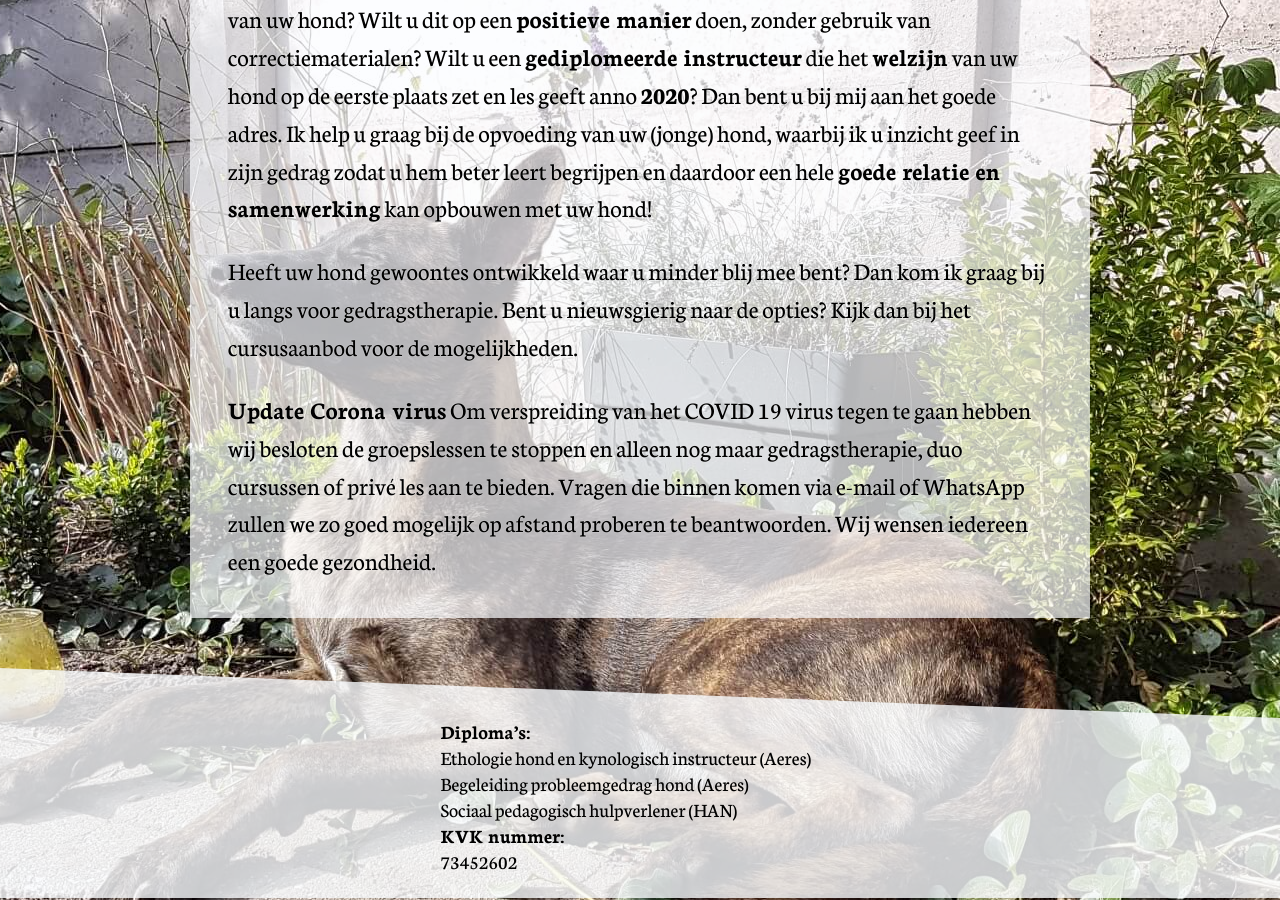
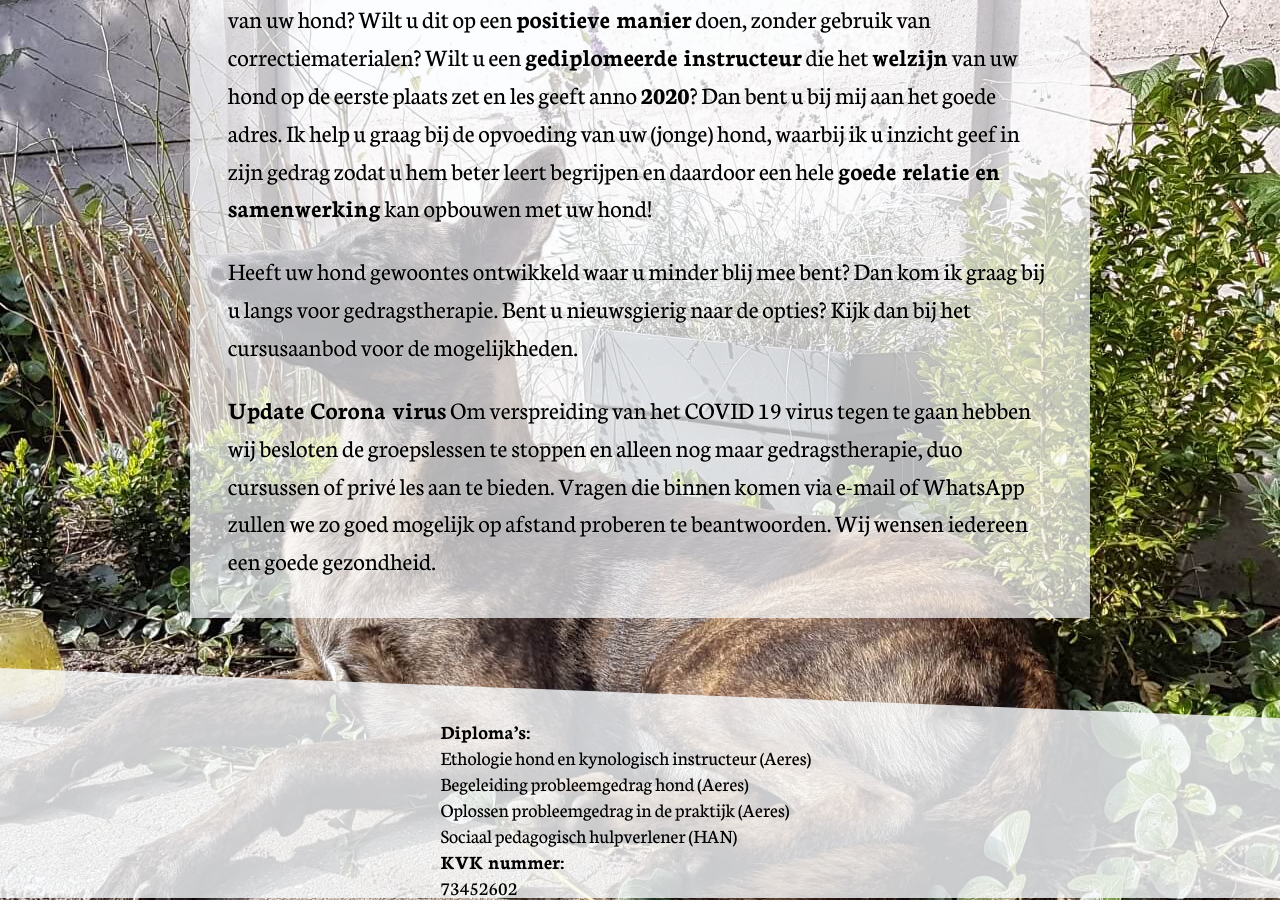
Before and after one commit to UniQdogs/info, a Jekyll site: the page built from pages/home.md, in a window 1280 px wide and 900 px high, scrolled down 579 px. Built offline with Jekyll 4.4.1, drawn with Linux system fonts in a browser that asks for light colours; nearby versions of some CDN libraries.

Commit message:
footer D1

```diff
--- a/_includes/footer.html
+++ b/_includes/footer.html
@@ -8,6 +8,7 @@
             <p><strong>Diploma&#8217;s:</strong></p>
             <p>Ethologie hond en kynologisch instructeur<span class="hide-on-mobile"> (Aeres)</span></p>
             <p>Begeleiding probleemgedrag hond<span class="hide-on-mobile"> (Aeres)</span></p>
+            <p>Oplossen probleemgedrag in de praktijk<span class="hide-on-mobile"> (Aeres)</p>
             <p>Sociaal pedagogisch hulpverlener<span class="hide-on-mobile"> (HAN)</span></p>
             <p><strong>KVK nummer:</strong></p>
             <p>73452602</p>
```
